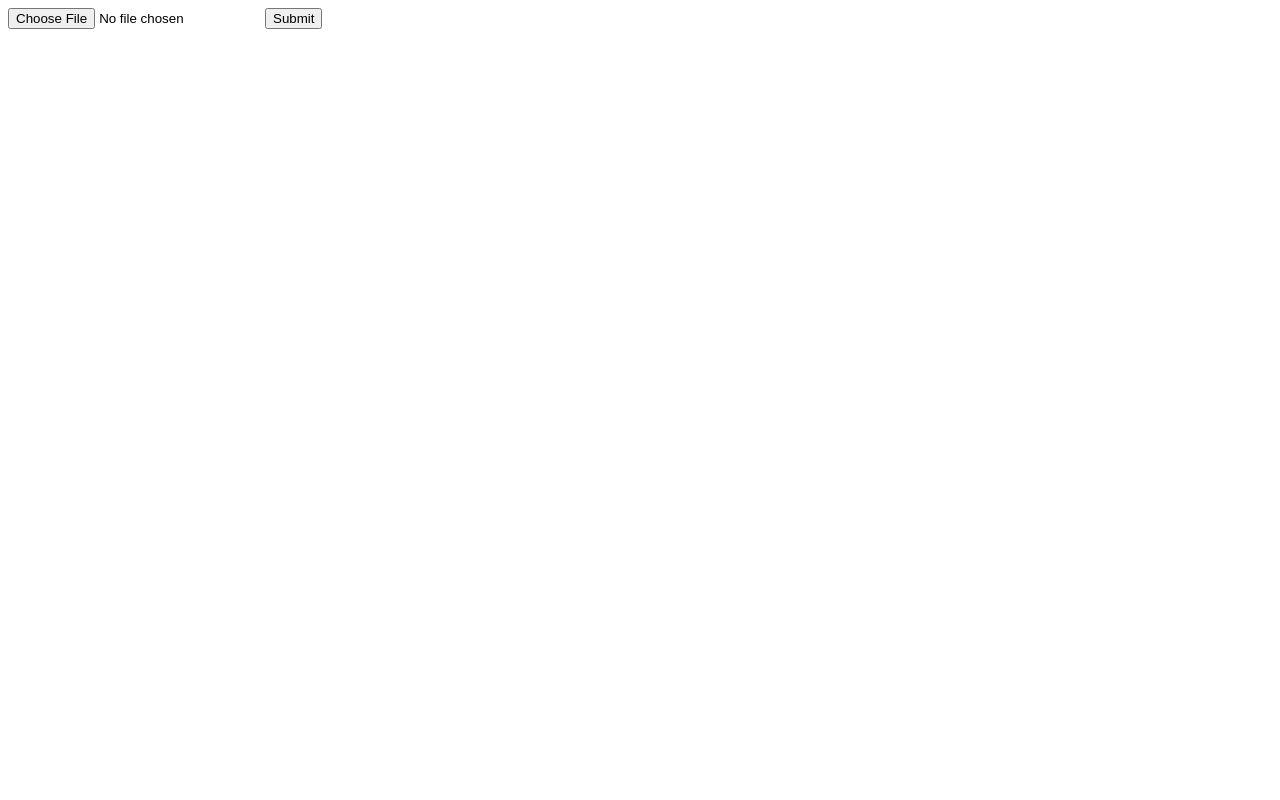
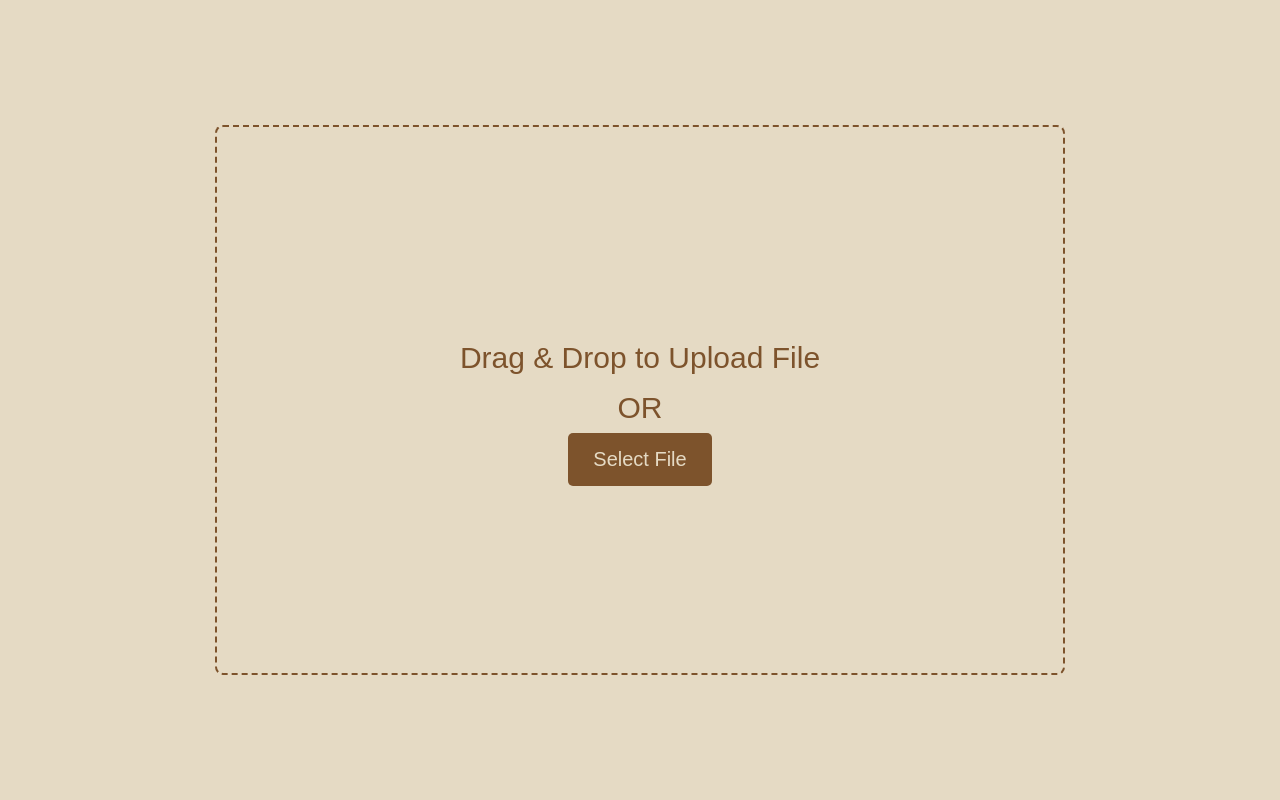
Before and after one commit to iiam33/PIXEL-COORDINATE, a Flask app: page / in a window 1280 px wide. Before the commit the page is almost empty. Run offline with Flask 2, Linux system fonts and the light colour scheme.

Commit message:
done dragNDrop select files

```diff
--- a/file.py
+++ /dev/null
@@ -1,5 +0,0 @@
-from wand.image import Image
-
-with Image(filename ='SampleImage.png') as Sampleimg:
-    Sampleimg.format = 'tiff'
-    Sampleimg.save(filename ='SampleImage.tiff')
--- a/main.py
+++ b/main.py
@@ -1,6 +1,6 @@
 import os
 from urllib import response
-from flask import Flask, render_template, request, jsonify, send_from_directory
+from flask import Flask, render_template, request, jsonify, send_from_directory, redirect, url_for
 from werkzeug.utils import secure_filename
 from PIL import Image
 import requests
@@ -39,13 +39,19 @@ def upload_file():
       uploaded_file = request.files['file']
       file_name = secure_filename(uploaded_file.filename)
       uploaded_file.save(secure_filename(uploaded_file.filename))
-      uploaded_file.save(os.path.join(app.config['UPLOAD_FOLDER'], file_name))
+      # uploaded_file.save(os.path.join(app.config['UPLOAD_FOLDER'], file_name))
       processed_img = convert_file(file_name)
       # file_path = get_file(processed_img)
       # response = file_path
       response = jsonify({'file-path': processed_img, 'message' : 'File successfully uploaded', 'status': 201})
       response.status_code = 201
-      return response
+      return redirect(url_for('image', file = processed_img))
+   return response
+
+@app.route('/image', methods = ['GET'])
+def image():
+   file = request.args.get('file')
+   return render_template("image.html", image = file)
 
 if __name__ == '__main__':
    app.run(debug=True, host='0.0.0.0', port=5000)
--- /dev/null
+++ b/static/css/style.css
@@ -0,0 +1,59 @@
+*{
+    margin: 0;
+    padding: 0;
+    box-sizing: border-box;
+    font-family: "Poppins", sans-serif;
+}
+
+body{
+    display: flex;
+    align-items: center;
+    justify-content: center;
+    min-height: 100vh;
+    background: #e5dac4;
+    overflow: hidden;
+}
+
+.dragzone{
+    border: 2px dashed #7d532c;
+    height: 550px;
+    width: 850px;
+    border-radius: 8px;
+    display: flex;
+    align-items: center;
+    justify-content: center;
+    flex-direction: column;
+}
+
+.dragzone h1{
+    font-size: 30px;
+    font-weight: 500;
+    color: #7d532c;
+    padding: 8px;
+}
+
+.dragzone span{
+    padding: 15px 25px;
+    font-size: 20px;
+    font-weight: 500;
+    border: none;
+    outline: none;
+    background: #7d532c;
+    color: #e5dac4;
+    border-radius: 5px;
+    cursor: pointer;
+    text-align: center;
+}
+
+input{
+    opacity: 0;
+}
+
+.file-selector{
+    position: absolute;
+    z-index: 1000;
+    opacity: 0;
+    cursor: pointer;
+    height: inherit;
+    width: inherit;
+}
--- /dev/null
+++ b/static/js/script.js
@@ -0,0 +1,11 @@
+function uploadFile() {
+    document.getElementById('upload').click(); //redirect user to the file upload page
+}
+
+function drag(){
+    document.getElementById('files').parentNode.className = "dragzone"; //drag function
+}
+
+function drop(){
+    document.getElementById('files').parentNode.className = 'dragzone'; //drop function
+}
--- a/template/index.html
+++ b/template/index.html
@@ -1,8 +1,20 @@
+<!DOCTYPE html>
 <html>
+   <head>
+      <title>Pixel Coordinates</title>
+      <link rel="stylesheet" href="../static/css/style.css">
+      <script src="../static/js/script.js" type="text/javascript"></script>
+   </head>
    <body>
-      <form action = "/upload-file" method = "POST" enctype = "multipart/form-data">
-         <input type = "file" name = "file" />
-         <input type = "submit"/>
+      <form action="/upload-file" method="POST" enctype ="multipart/form-data">
+         <div class="dragzone">
+            <input type="file" class="file-selector" name="file" id="files" ondragover="drag()" ondrop="drop()" onchange="uploadFile()">            <input type="submit" id="upload">
+            <h1>Drag & Drop to Upload File</h1>
+            <h1>OR</h1>
+            <span class="dragBox">
+               Select File
+            </span>
+         </div>
       </form>
    </body>
 </html>
```
Also changed, not shown: template/image.html (added, +10 -0 lines), 2 other files.
